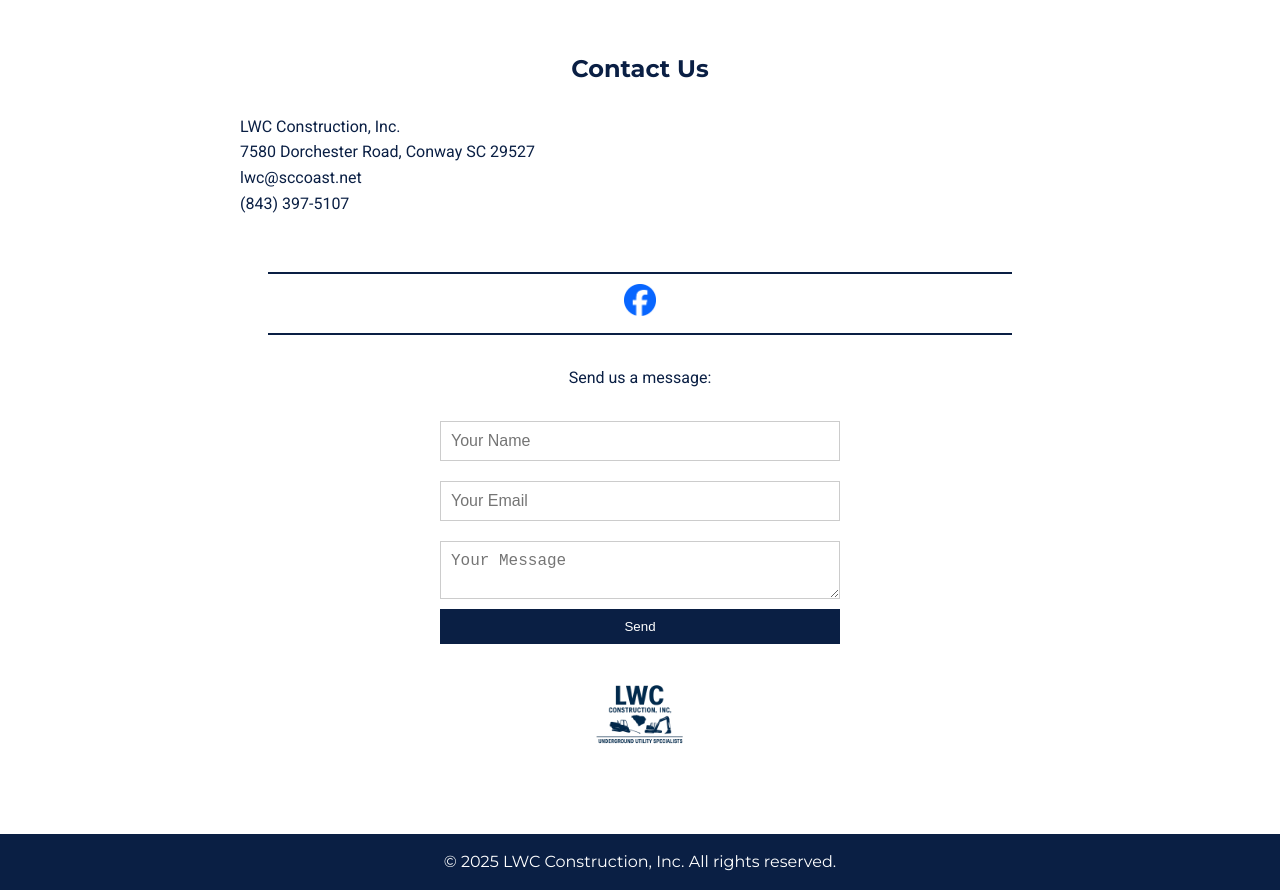
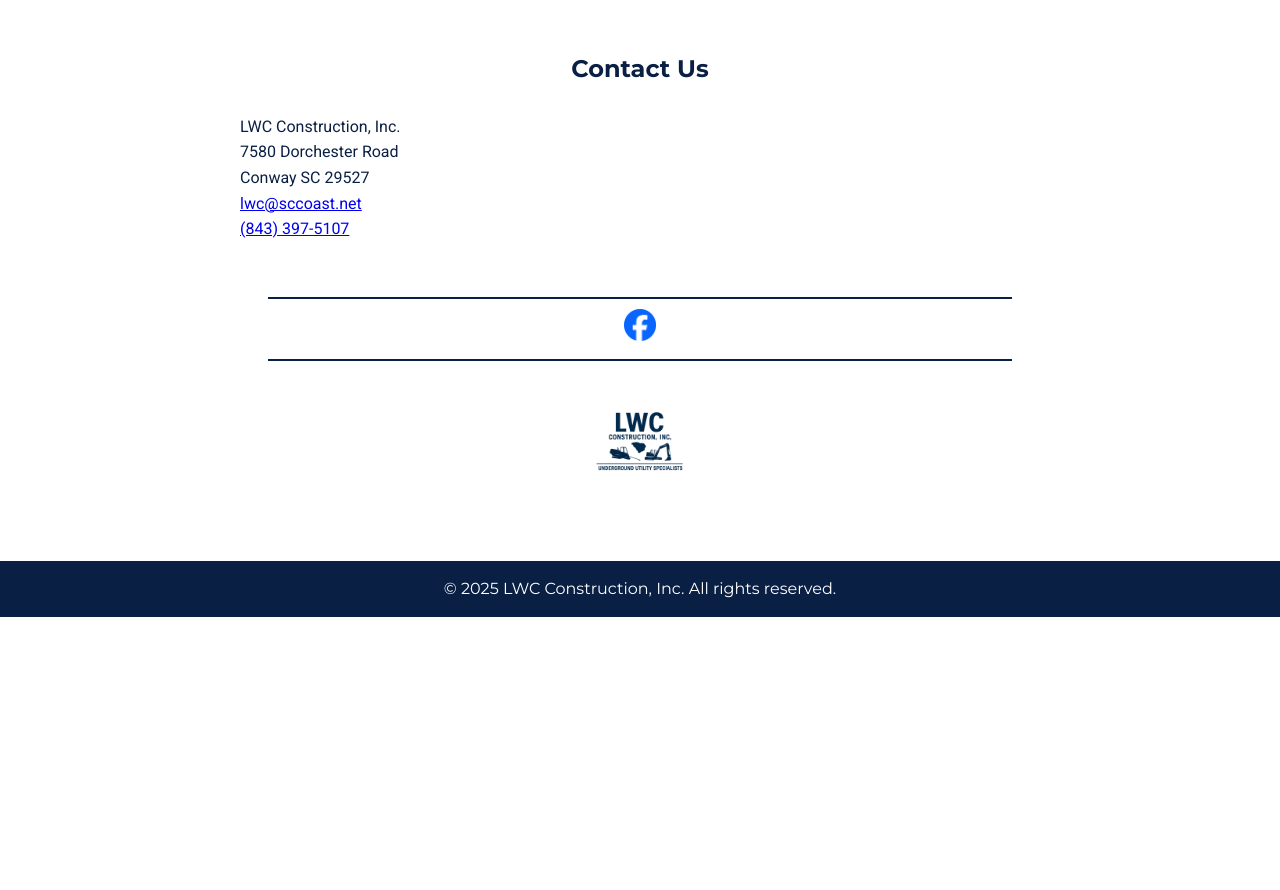
Before and after one commit to lbrettcalhoun/lwc-construction, a plain HTML site: page index.html in a window 1280 px wide. Shown: the part 1360-2250 px from the top of the page. After the commit the page ends 1977 px from the top, so only its background shows below. Drawn offline with Linux system fonts and the light colour scheme.

Commit message:
Chore: Remove contact form

```diff
--- a/index.html
+++ b/index.html
@@ -56,9 +56,10 @@
     <h2>Contact Us</h2>
     <br>
     <p>LWC Construction, Inc.</p>
-    <p>7580 Dorchester Road, Conway SC 29527</p>
-    <p>lwc@sccoast.net</p>
-    <p>(843) 397-5107</p>
+    <p>7580 Dorchester Road</p>
+    <p>Conway SC 29527</p>
+    <p><a href="mailto:lwc@sccoast.net">lwc@sccoast.net</a></p>
+    <p><a href="tel:+18433975107">(843) 397-5107</a></p>
     <br>
     <div class="social-links">
       <hr class="social-divider">
@@ -67,13 +68,6 @@
       </a>
       <hr class="social-divider">
     </div>
-    <p><center>Send us a message:</center></p>
-    <form>
-      <input type="text" placeholder="Your Name" required>
-      <input type="email" placeholder="Your Email" required>
-      <textarea placeholder="Your Message" required></textarea>
-      <button type="submit">Send</button>
-    </form>
     <img src="images/lwc-logo-small.png" alt="LWC Construction Logo" class="contact-logo">
   </section>
 
--- a/style.css
+++ b/style.css
@@ -142,35 +142,6 @@
   width: 60%; /* Adjust width as needed */
 }
 
-/* Contact form */
-form {
-  max-width: 400px;
-  margin: 20px auto;
-  display: flex;
-  flex-direction: column;
-}
-
-form input, form textarea {
-  margin: 10px 0;
-  padding: 10px;
-  font-size: 1rem;
-  border: 1px solid #ccc;
-}
-
-form button {
-  background: #0a1f44;
-  color: #fff;
-  border: none;
-  padding: 10px;
-  cursor: pointer;
-  transition: background 0.3s ease;
-}
-
-form button:hover {
-  background: #fdd835;
-  color: #0a1f44;
-}
-
 /* Footer */
 footer {
   background: #0a1f44;
```
